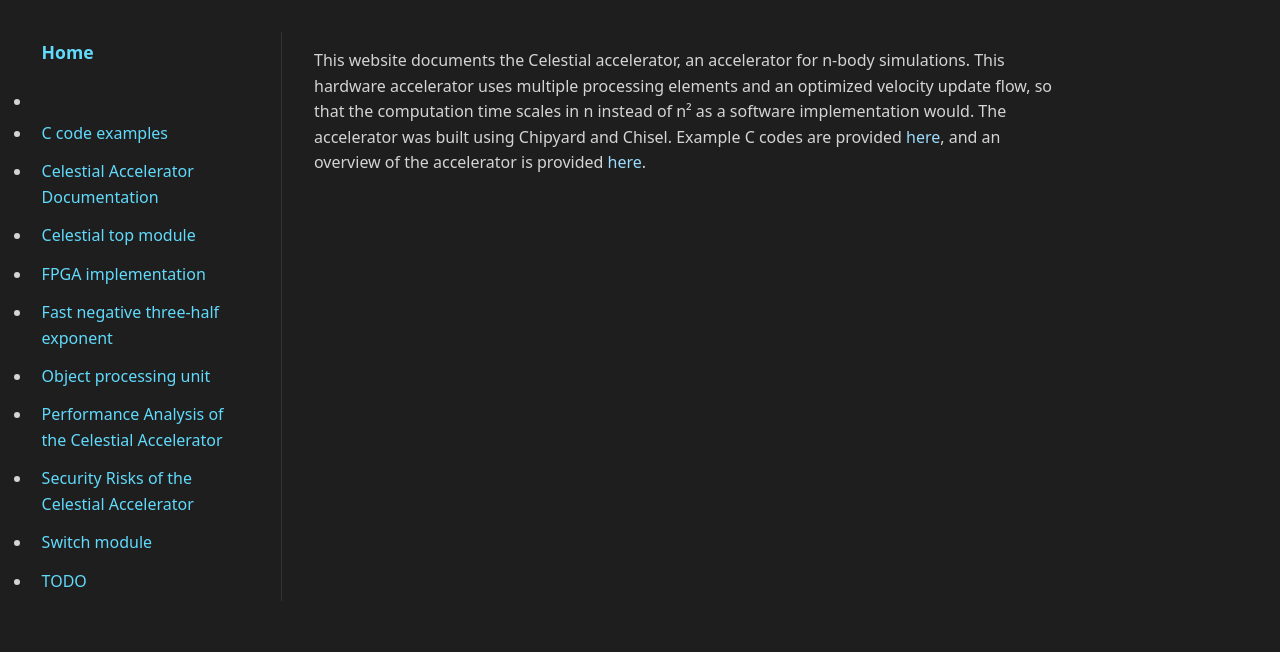
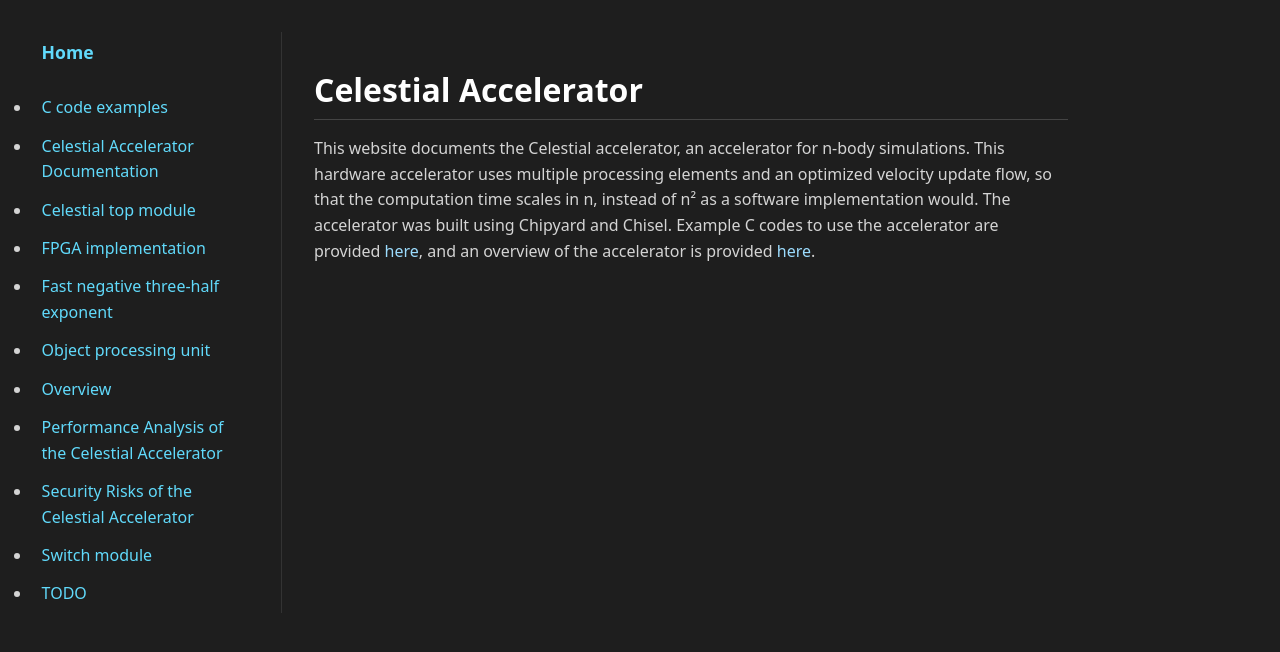
Before and after one commit to Vyndicta/Celestial, a Jekyll site: the page built from docs/index.md, in a window 1280 px wide. Shown: the top 652 px of the page. Built offline with Jekyll 4.4.1, drawn with Linux system fonts in a browser that asks for light colours.

Commit message:
Updating the doc

```diff
--- a/docs/index.md
+++ b/docs/index.md
@@ -3,4 +3,6 @@ layout: default
 title: Main page
 ---
 
-This website documents the Celestial accelerator, an accelerator for n-body simulations. This hardware accelerator uses multiple processing elements and an optimized velocity update flow, so that the computation time scales in n instead of n² as a software implementation would. The accelerator was built using Chipyard and Chisel. Example C codes are provided [here](https://github.com/Vyndicta/Celestial/tree/main/CelestialAccelerator/C_Codes), and an overview of the accelerator is provided [here](celestial-accelerator-docs/modules/overview).
+# Celestial Accelerator
+
+This website documents the Celestial accelerator, an accelerator for n-body simulations. This hardware accelerator uses multiple processing elements and an optimized velocity update flow, so that the computation time scales in n, instead of n² as a software implementation would. The accelerator was built using Chipyard and Chisel. Example C codes to use the accelerator are provided [here](https://github.com/Vyndicta/Celestial/tree/main/CelestialAccelerator/C_Codes), and an overview of the accelerator is provided [here](celestial-accelerator-docs/modules/overview).
```
Also changed, not shown: docs/celestial-accelerator-docs/modules/overview.md (+9 -1 lines).
